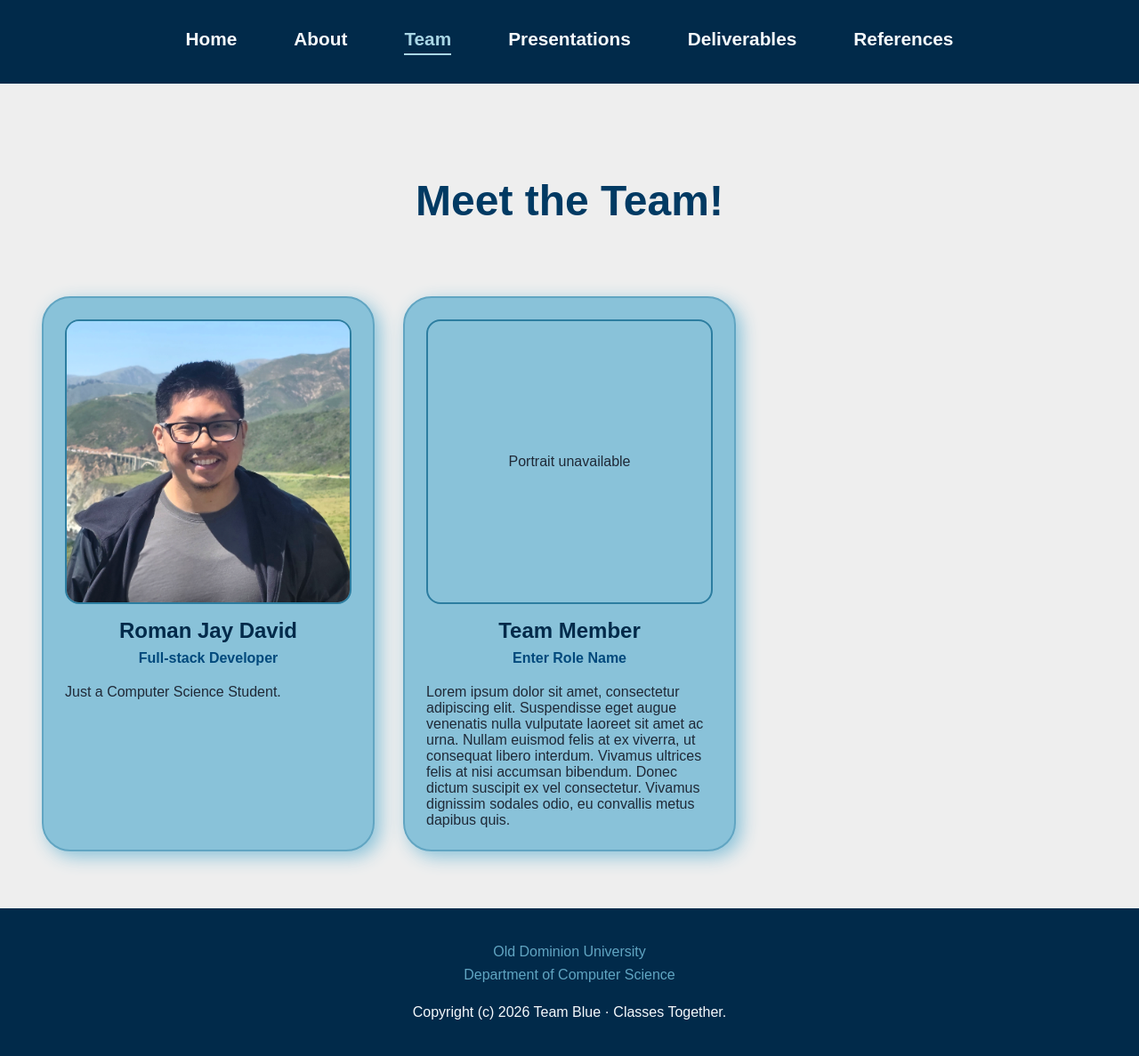
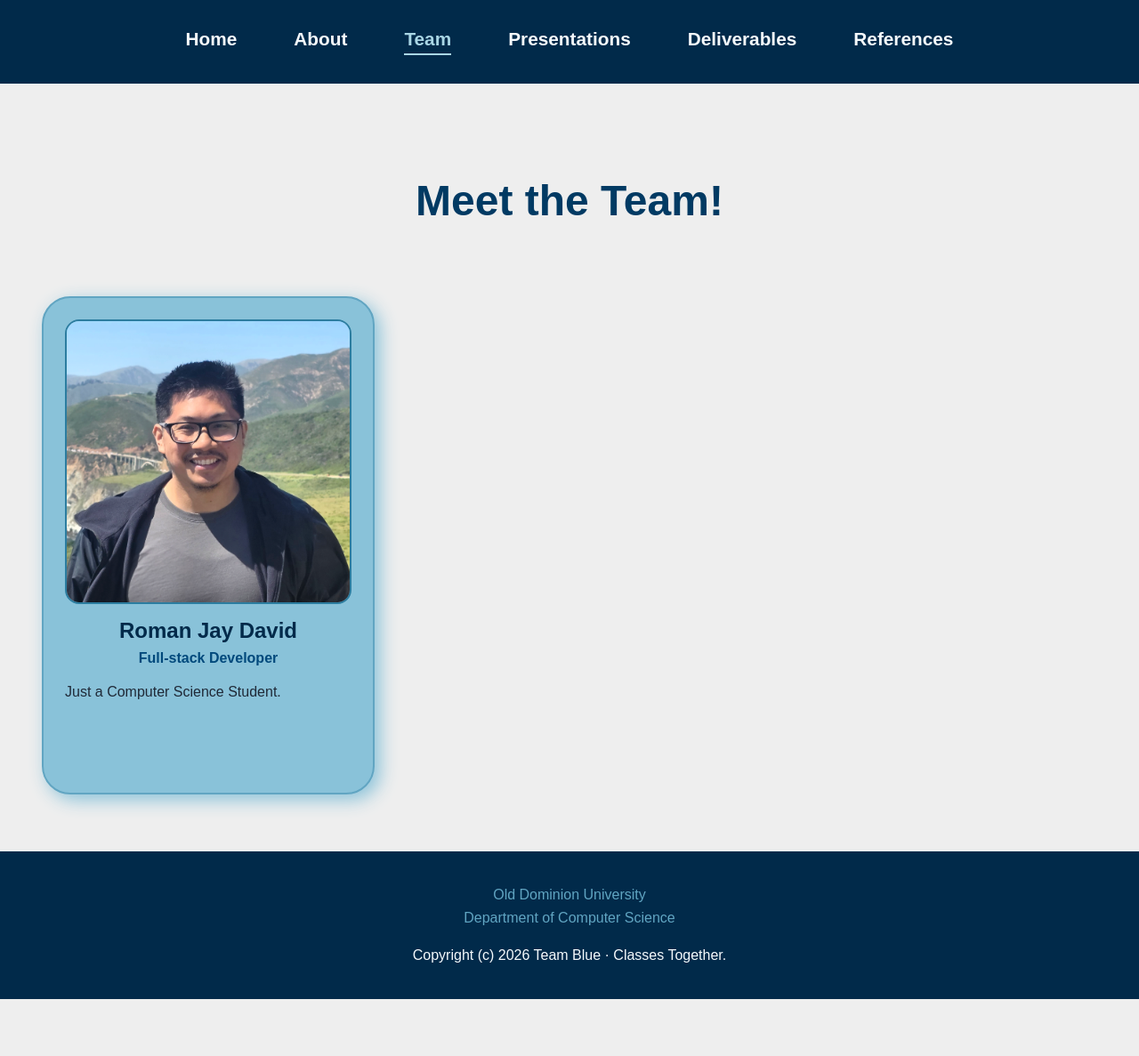
Before and after one commit to classes-together/classes-together.github.io, a Jekyll site: the page built from team.html, in a window 1280 px wide. Shown: the whole page at 89% size. Built offline with Jekyll 4.4.1, drawn with Linux system fonts in a browser that asks for light colours; after the commit the page ends 1123 px from its top, so only the background shows below that.

Commit message:
Removed placeholder team card

```diff
--- a/_data/team.yml
+++ b/_data/team.yml
@@ -3,12 +3,3 @@
   image: /assets/team/roman-jay-david.png
   bio: >-
     Just a Computer Science Student.
-
-- name: Team Member
-  role: Enter Role Name
-  image:
-  bio: >-
-    Lorem ipsum dolor sit amet, consectetur adipiscing elit. Suspendisse eget augue venenatis nulla
-    vulputate laoreet sit amet ac urna. Nullam euismod felis at ex viverra, ut consequat libero
-    interdum. Vivamus ultrices felis at nisi accumsan bibendum. Donec dictum suscipit ex vel
-    consectetur. Vivamus dignissim sodales odio, eu convallis metus dapibus quis.
```
